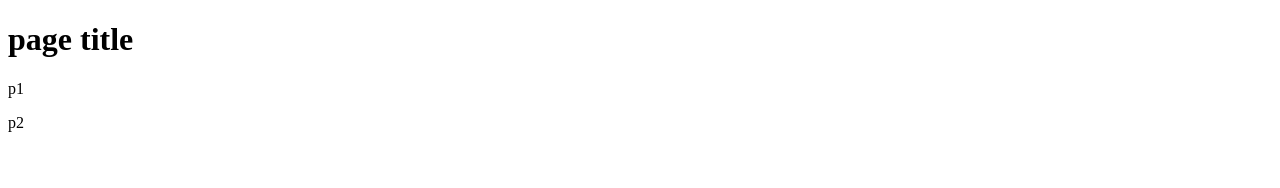
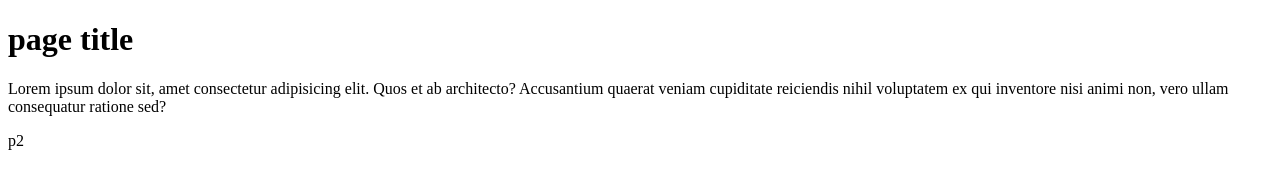
Before and after one commit to Krivets/my-progect, a plain HTML site: page index.html in a window 1280 px wide. Drawn offline with Linux system fonts and the light colour scheme.

Commit message:
rebase p1,p2

```diff
--- a/index.html
+++ b/index.html
@@ -6,8 +6,14 @@
     <meta name="viewport" content="width=device-width, initial-scale=1.0" />
     <title>Document</title>
     <h1>page title</h1>
-    <p>p1</p>
+  </head>
+  <body>
+    <p>
+      Lorem ipsum dolor sit, amet consectetur adipisicing elit. Quos et ab
+      architecto? Accusantium quaerat veniam cupiditate reiciendis nihil
+      voluptatem ex qui inventore nisi animi non, vero ullam consequatur ratione
+      sed?
+    </p>
     <p>p2</p>
-  </head>
-  <body></body>
+  </body>
 </html>
```
